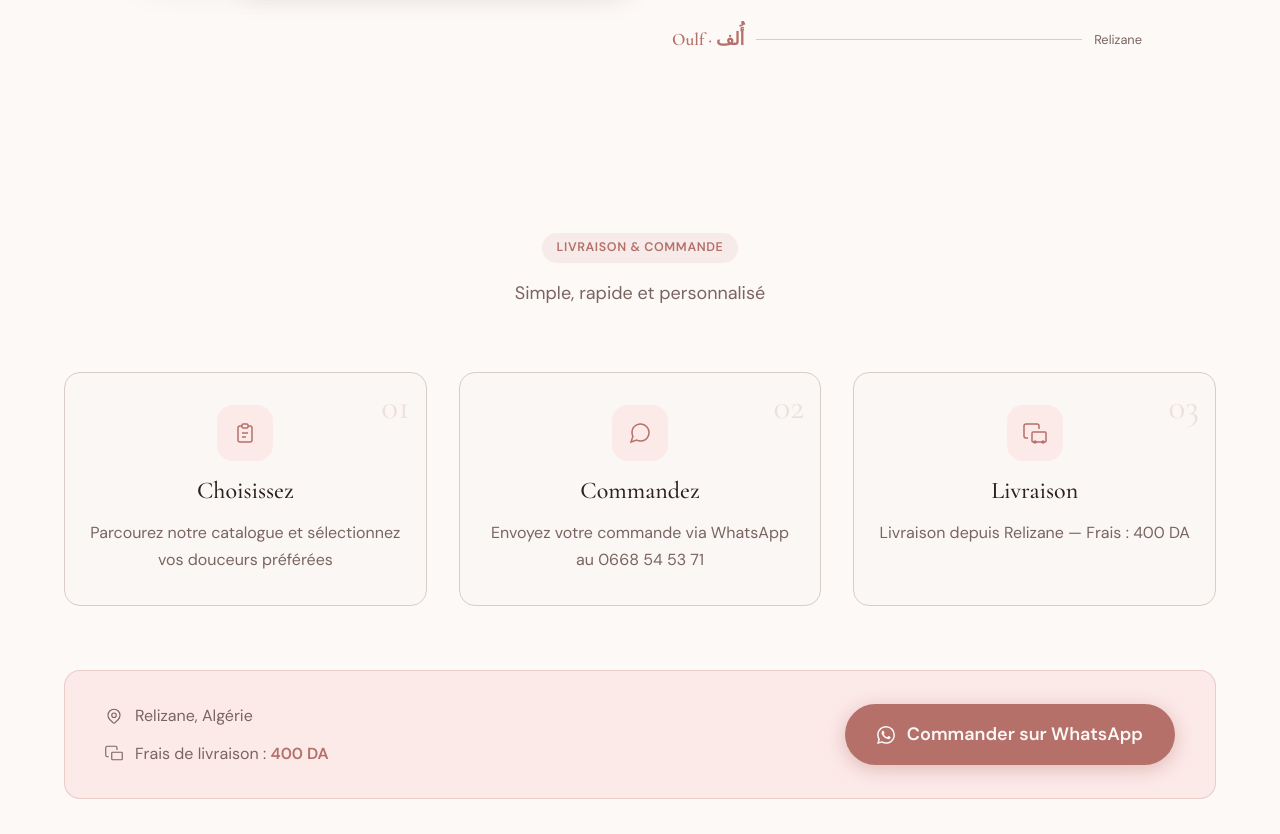
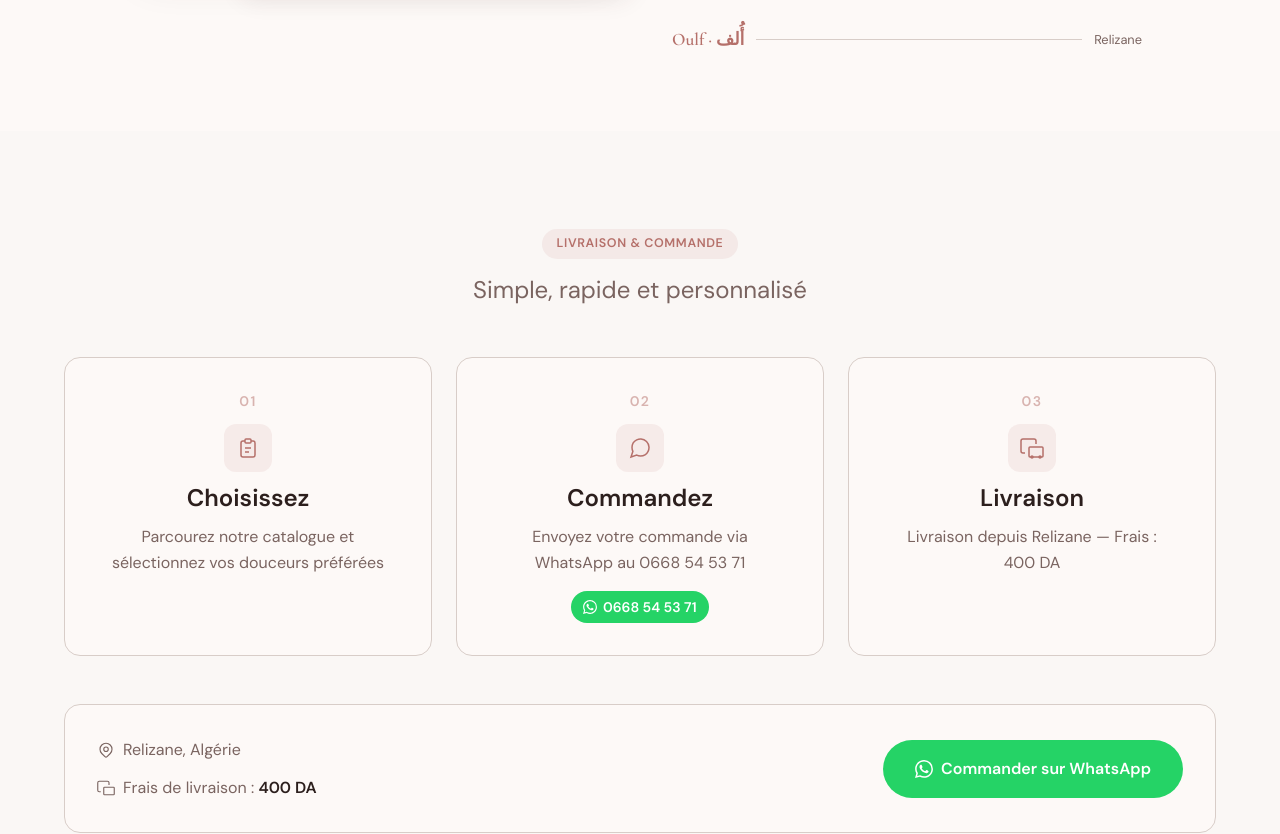
Before and after one commit to achwak-bahi/oulff, a React (Vite) app: page / in a window 1280 px wide. Shown: the part 2141-2975 px from the top of the page. Built offline with nearby package versions, Linux system fonts and the light colour scheme.

Commit message:
feat: remove dead files, add floating CTA, fix DeliverySection step2 WhatsApp link

```diff
--- a/src/App.jsx
+++ b/src/App.jsx
@@ -7,6 +7,7 @@ import AboutSection from './components/AboutSection';
 import DeliverySection from './components/DeliverySection';
 import Footer from './components/Footer';
 import ContactPage from './components/ContactPage';
+import FloatingCTA from './components/FloatingCTA';
 
 export default function App() {
   const [contactOpen, setContactOpen] = useState(false);
@@ -21,6 +22,7 @@ export default function App() {
         <DeliverySection />
       </main>
       <Footer />
+      <FloatingCTA onContactOpen={() => setContactOpen(true)} />
       {contactOpen && (
         <ContactPage onClose={() => setContactOpen(false)} />
       )}
--- a/src/components/DeliverySection.css
+++ b/src/components/DeliverySection.css
@@ -1,100 +1,106 @@
 .delivery {
-  padding-block: clamp(var(--space-16), 8vw, var(--space-32));
-  background: var(--color-surface);
+  padding: clamp(var(--space-12, 3rem), 8vw, var(--space-24, 6rem)) 0;
+  background: var(--color-bg);
 }
 .delivery__container {
-  max-width: var(--content-wide);
+  max-width: var(--content-wide, 1200px);
   margin-inline: auto;
-  padding-inline: var(--space-6);
+  padding-inline: var(--space-6, 1.5rem);
 }
 .delivery__header {
   text-align: center;
-  margin-bottom: var(--space-16);
-  display: flex; flex-direction: column; align-items: center; gap: var(--space-4);
+  margin-bottom: var(--space-12, 3rem);
 }
 .delivery__subtitle {
-  font-size: var(--text-base);
+  font-size: var(--text-lg, 1.25rem);
   color: var(--color-text-muted);
-  max-width: 48ch;
+  margin-top: var(--space-3, .75rem);
 }
 .delivery__steps {
   display: grid;
   grid-template-columns: repeat(3, 1fr);
-  gap: var(--space-8);
-  margin-bottom: var(--space-16);
+  gap: var(--space-6, 1.5rem);
+  margin-bottom: var(--space-12, 3rem);
 }
 .delivery__step {
   display: flex; flex-direction: column; align-items: center;
-  text-align: center; gap: var(--space-4);
-  padding: var(--space-8) var(--space-6);
-  background: var(--color-bg);
+  text-align: center;
+  padding: var(--space-8, 2rem) var(--space-6, 1.5rem);
+  background: var(--color-surface);
+  border-radius: var(--radius-xl, 1rem);
   border: 1px solid var(--color-border);
-  border-radius: var(--radius-xl);
-  position: relative;
+  gap: var(--space-3, .75rem);
+  transition: box-shadow 200ms ease;
 }
+.delivery__step:hover { box-shadow: var(--shadow-md); }
 .delivery__step-num {
-  position: absolute; top: var(--space-4); right: var(--space-4);
-  font-family: var(--font-display);
-  font-size: var(--text-xl); font-weight: 300;
-  color: var(--color-primary-soft); line-height: 1;
-  opacity: 0.5;
+  font-size: var(--text-xs, .78rem);
+  font-weight: 700; letter-spacing: .1em;
+  color: var(--color-primary);
+  opacity: .5;
 }
-[dir='rtl'] .delivery__step-num { right: auto; left: var(--space-4); }
 .delivery__step-icon {
-  width: 56px; height: 56px;
-  border-radius: var(--radius-xl);
-  background: var(--color-primary-highlight);
+  width: 48px; height: 48px;
   display: flex; align-items: center; justify-content: center;
+  background: oklch(from var(--color-primary, #b5706a) l c h / 0.1);
+  border-radius: var(--radius-lg, .75rem);
   color: var(--color-primary);
 }
 .delivery__step-title {
-  font-family: var(--font-display);
-  font-size: var(--text-lg); font-weight: 500;
+  font-size: var(--text-lg, 1.1rem);
+  font-weight: 600;
   color: var(--color-text);
 }
 .delivery__step-desc {
-  font-size: var(--text-sm);
+  font-size: var(--text-sm, .875rem);
   color: var(--color-text-muted);
-  line-height: 1.65; max-width: none;
+  line-height: 1.6;
+  max-width: 26ch;
 }
+/* WA inline link on step 2 */
+.delivery__step-wa {
+  display: inline-flex; align-items: center; gap: .35rem;
+  margin-top: var(--space-1, .25rem);
+  padding: .3rem .75rem;
+  background: #25d366;
+  color: #fff;
+  border-radius: var(--radius-full, 9999px);
+  font-size: var(--text-xs, .78rem); font-weight: 600;
+  text-decoration: none;
+  transition: background 150ms;
+}
+.delivery__step-wa:hover { background: #1ebe5d; }
+/* CTA box */
 .delivery__cta-box {
-  display: flex; align-items: center;
-  justify-content: space-between; gap: var(--space-8);
-  padding: var(--space-8) var(--space-10);
-  background: var(--color-primary-highlight);
-  border: 1px solid oklch(from var(--color-primary) l c h / 0.25);
-  border-radius: var(--radius-xl);
+  display: flex; align-items: center; justify-content: space-between;
+  flex-wrap: wrap; gap: var(--space-6, 1.5rem);
+  background: var(--color-surface);
+  border-radius: var(--radius-xl, 1rem);
+  padding: var(--space-8, 2rem);
+  border: 1px solid var(--color-border);
 }
 .delivery__info {
-  display: flex; flex-direction: column; gap: var(--space-3);
+  display: flex; flex-direction: column; gap: var(--space-3, .75rem);
 }
 .delivery__info-item {
-  display: flex; align-items: center; gap: var(--space-3);
-  font-size: var(--text-sm); color: var(--color-text-muted);
+  display: flex; align-items: center; gap: var(--space-2, .5rem);
+  font-size: var(--text-sm, .875rem);
+  color: var(--color-text-muted);
 }
-.delivery__info-item strong { color: var(--color-primary); font-weight: 600; }
+.delivery__info-item strong { color: var(--color-text); }
 .delivery__cta {
-  display: inline-flex; align-items: center; gap: var(--space-3);
-  padding: var(--space-4) var(--space-8);
-  background: var(--color-primary);
-  color: var(--color-text-inverse);
-  border-radius: var(--radius-full);
-  font-size: var(--text-base); font-weight: 600;
-  text-decoration: none; white-space: nowrap;
-  box-shadow: 0 4px 20px oklch(from var(--color-primary) l c h / 0.40);
-  transition: all var(--transition-interactive);
+  display: inline-flex; align-items: center; gap: var(--space-2, .5rem);
+  padding: var(--space-4, 1rem) var(--space-8, 2rem);
+  background: #25d366;
+  color: #fff;
+  border-radius: var(--radius-full, 9999px);
+  font-weight: 600; text-decoration: none;
+  transition: background 180ms, transform 100ms;
+  font-size: var(--text-sm, .875rem);
 }
-.delivery__cta:hover {
-  background: var(--color-primary-hover);
-  transform: translateY(-2px);
-  box-shadow: 0 8px 28px oklch(from var(--color-primary) l c h / 0.45);
+.delivery__cta:hover { background: #1ebe5d; transform: translateY(-1px); }
+@media (max-width: 768px) {
+  .delivery__steps { grid-template-columns: 1fr; }
+  .delivery__cta-box { flex-direction: column; }
+  .delivery__cta { width: 100%; justify-content: center; }
 }
-@media (max-width: 900px) {
-  .delivery__steps { grid-template-columns: 1fr; }
-  .delivery__cta-box { flex-direction: column; text-align: center; }
-  .delivery__info { align-items: center; }
-}
-@media (max-width: 480px) {
-  .delivery__container { padding-inline: var(--space-4); }
-  .delivery__cta-box { padding: var(--space-6); }
-}
--- a/src/components/DeliverySection.jsx
+++ b/src/components/DeliverySection.jsx
@@ -1,6 +1,8 @@
 import { useLang } from '../context/LanguageContext';
 import { buildWA } from '../data/products';
 import './DeliverySection.css';
+
+const WA_NUMBER = '213668545371';
 
 const OrderIcon = () => (
   <svg width="24" height="24" viewBox="0 0 24 24" fill="none" stroke="currentColor" strokeWidth="1.5">
@@ -24,10 +26,26 @@ const TruckIcon = () => (
 
 export default function DeliverySection() {
   const { t } = useLang();
+
   const steps = [
-    { icon: <OrderIcon />, titleKey: 'step1_title', descKey: 'step1_desc' },
-    { icon: <ChatIcon />,  titleKey: 'step2_title', descKey: 'step2_desc' },
-    { icon: <TruckIcon />, titleKey: 'step3_title', descKey: 'step3_desc' },
+    {
+      icon: <OrderIcon />,
+      titleKey: 'step1_title',
+      descKey: 'step1_desc',
+      link: null,
+    },
+    {
+      icon: <ChatIcon />,
+      titleKey: 'step2_title',
+      descKey: 'step2_desc',
+      link: `https://wa.me/${WA_NUMBER}?text=${encodeURIComponent('Bonjour Oulf ! Je souhaite passer une commande.')}`,
+    },
+    {
+      icon: <TruckIcon />,
+      titleKey: 'step3_title',
+      descKey: 'step3_desc',
+      link: null,
+    },
   ];
 
   return (
@@ -45,6 +63,19 @@ export default function DeliverySection() {
               <div className="delivery__step-icon">{s.icon}</div>
               <h3 className="delivery__step-title">{t(s.titleKey)}</h3>
               <p className="delivery__step-desc">{t(s.descKey)}</p>
+              {s.link && (
+                <a
+                  href={s.link}
+                  target="_blank"
+                  rel="noopener noreferrer"
+                  className="delivery__step-wa"
+                >
+                  <svg width="14" height="14" viewBox="0 0 24 24" fill="currentColor">
+                    <path d="M17.472 14.382c-.297-.149-1.758-.867-2.03-.967-.273-.099-.471-.148-.67.15-.197.297-.767.966-.94 1.164-.173.199-.347.223-.644.075-.297-.15-1.255-.463-2.39-1.475-.883-.788-1.48-1.761-1.653-2.059-.173-.297-.018-.458.13-.606.134-.133.298-.347.446-.52.149-.174.198-.298.298-.497.099-.198.05-.371-.025-.52-.075-.149-.669-1.612-.916-2.207-.242-.579-.487-.5-.669-.51-.173-.008-.371-.01-.57-.01-.198 0-.52.074-.792.372-.272.297-1.04 1.016-1.04 2.479 0 1.462 1.065 2.875 1.213 3.074.149.198 2.096 3.2 5.077 4.487.709.306 1.262.489 1.694.625.712.227 1.36.195 1.871.118.571-.085 1.758-.719 2.006-1.413.248-.694.248-1.289.173-1.413-.074-.124-.272-.198-.57-.347m-5.421 7.403h-.004a9.87 9.87 0 01-5.031-1.378l-.361-.214-3.741.982.998-3.648-.235-.374a9.86 9.86 0 01-1.51-5.26c.001-5.45 4.436-9.884 9.888-9.884 2.64 0 5.122 1.03 6.988 2.898a9.825 9.825 0 012.893 6.994c-.003 5.45-4.437 9.884-9.885 9.884m8.413-18.297A11.815 11.815 0 0012.05 0C5.495 0 .16 5.335.157 11.892c0 2.096.547 4.142 1.588 5.945L.057 24l6.305-1.654a11.882 11.882 0 005.683 1.448h.005c6.554 0 11.89-5.335 11.893-11.893a11.821 11.821 0 00-3.48-8.413z"/>
+                  </svg>
+                  0668 54 53 71
+                </a>
+              )}
             </div>
           ))}
         </div>
--- /dev/null
+++ b/src/components/FloatingCTA.css
@@ -0,0 +1,64 @@
+.floating-cta {
+  position: fixed;
+  bottom: var(--space-6, 1.5rem);
+  inset-inline-end: var(--space-6, 1.5rem);
+  z-index: 900;
+  display: flex;
+  flex-direction: column;
+  gap: var(--space-2, .5rem);
+  /* Hidden by default */
+  opacity: 0;
+  pointer-events: none;
+  transform: translateY(12px);
+  transition: opacity 280ms ease, transform 280ms cubic-bezier(.16,1,.3,1);
+}
+.floating-cta--visible {
+  opacity: 1;
+  pointer-events: auto;
+  transform: translateY(0);
+}
+.floating-cta__btn {
+  display: inline-flex;
+  align-items: center;
+  gap: var(--space-2, .5rem);
+  padding: var(--space-3, .75rem) var(--space-4, 1rem);
+  border-radius: var(--radius-full, 9999px);
+  font-size: var(--text-sm, .875rem);
+  font-weight: 600;
+  border: none;
+  cursor: pointer;
+  white-space: nowrap;
+  box-shadow: var(--shadow-lg);
+  transition: transform 120ms ease, box-shadow 180ms ease, background 180ms ease;
+}
+.floating-cta__btn:hover {
+  transform: translateY(-2px);
+  box-shadow: 0 16px 40px oklch(0.15 0.02 30 / 0.18);
+}
+.floating-cta__btn:active { transform: scale(.96); }
+.floating-cta__btn--primary {
+  background: #25d366;
+  color: #fff;
+}
+.floating-cta__btn--primary:hover { background: #1ebe5d; }
+.floating-cta__btn--secondary {
+  background: var(--color-surface, #fdf9f7);
+  color: var(--color-text, #2a1f1a);
+  border: 1px solid var(--color-border, #d4d1ca);
+}
+.floating-cta__btn--secondary:hover {
+  border-color: var(--color-primary, #b5706a);
+  color: var(--color-primary, #b5706a);
+}
+@media (max-width: 480px) {
+  .floating-cta {
+    bottom: var(--space-4, 1rem);
+    inset-inline-end: var(--space-4, 1rem);
+  }
+  .floating-cta__btn span { display: none; }
+  .floating-cta__btn {
+    width: 46px; height: 46px;
+    padding: 0;
+    justify-content: center;
+  }
+}
--- /dev/null
+++ b/src/components/FloatingCTA.jsx
@@ -0,0 +1,57 @@
+import { useState, useEffect } from 'react';
+import { useLang } from '../context/LanguageContext';
+import './FloatingCTA.css';
+
+const WA_NUMBER = '213668545371';
+
+export default function FloatingCTA({ onContactOpen }) {
+  const { t } = useLang();
+  const [visible, setVisible] = useState(false);
+
+  useEffect(() => {
+    const hero = document.getElementById('hero');
+    if (!hero) return;
+
+    const obs = new IntersectionObserver(
+      ([entry]) => setVisible(!entry.isIntersecting),
+      { threshold: 0.15 }
+    );
+    obs.observe(hero);
+    return () => obs.disconnect();
+  }, []);
+
+  const handleWA = () => {
+    const text = encodeURIComponent(t('wa_general'));
+    window.open(`https://wa.me/${WA_NUMBER}?text=${text}`, '_blank');
+  };
+
+  return (
+    <div className={`floating-cta${visible ? ' floating-cta--visible' : ''}`} aria-hidden={!visible}>
+      {/* Contact modal trigger */}
+      <button
+        className="floating-cta__btn floating-cta__btn--secondary"
+        onClick={() => onContactOpen?.()}
+        aria-label={t('nav_contact')}
+        title={t('nav_contact')}
+      >
+        <svg width="18" height="18" viewBox="0 0 24 24" fill="none" stroke="currentColor" strokeWidth="2">
+          <path d="M21 15a2 2 0 01-2 2H7l-4 4V5a2 2 0 012-2h14a2 2 0 012 2z"/>
+        </svg>
+        <span>{t('nav_contact')}</span>
+      </button>
+
+      {/* Direct WhatsApp */}
+      <button
+        className="floating-cta__btn floating-cta__btn--primary"
+        onClick={handleWA}
+        aria-label={t('nav_order')}
+        title={t('nav_order')}
+      >
+        <svg width="18" height="18" viewBox="0 0 24 24" fill="currentColor">
+          <path d="M17.472 14.382c-.297-.149-1.758-.867-2.03-.967-.273-.099-.471-.148-.67.15-.197.297-.767.966-.94 1.164-.173.199-.347.223-.644.075-.297-.15-1.255-.463-2.39-1.475-.883-.788-1.48-1.761-1.653-2.059-.173-.297-.018-.458.13-.606.134-.133.298-.347.446-.52.149-.174.198-.298.298-.497.099-.198.05-.371-.025-.52-.075-.149-.669-1.612-.916-2.207-.242-.579-.487-.5-.669-.51-.173-.008-.371-.01-.57-.01-.198 0-.52.074-.792.372-.272.297-1.04 1.016-1.04 2.479 0 1.462 1.065 2.875 1.213 3.074.149.198 2.096 3.2 5.077 4.487.709.306 1.262.489 1.694.625.712.227 1.36.195 1.871.118.571-.085 1.758-.719 2.006-1.413.248-.694.248-1.289.173-1.413-.074-.124-.272-.198-.57-.347m-5.421 7.403h-.004a9.87 9.87 0 01-5.031-1.378l-.361-.214-3.741.982.998-3.648-.235-.374a9.86 9.86 0 01-1.51-5.26c.001-5.45 4.436-9.884 9.888-9.884 2.64 0 5.122 1.03 6.988 2.898a9.825 9.825 0 012.893 6.994c-.003 5.45-4.437 9.884-9.885 9.884m8.413-18.297A11.815 11.815 0 0012.05 0C5.495 0 .16 5.335.157 11.892c0 2.096.547 4.142 1.588 5.945L.057 24l6.305-1.654a11.882 11.882 0 005.683 1.448h.005c6.554 0 11.89-5.335 11.893-11.893a11.821 11.821 0 00-3.48-8.413z"/>
+        </svg>
+        <span>{t('nav_order')}</span>
+      </button>
+    </div>
+  );
+}
```
